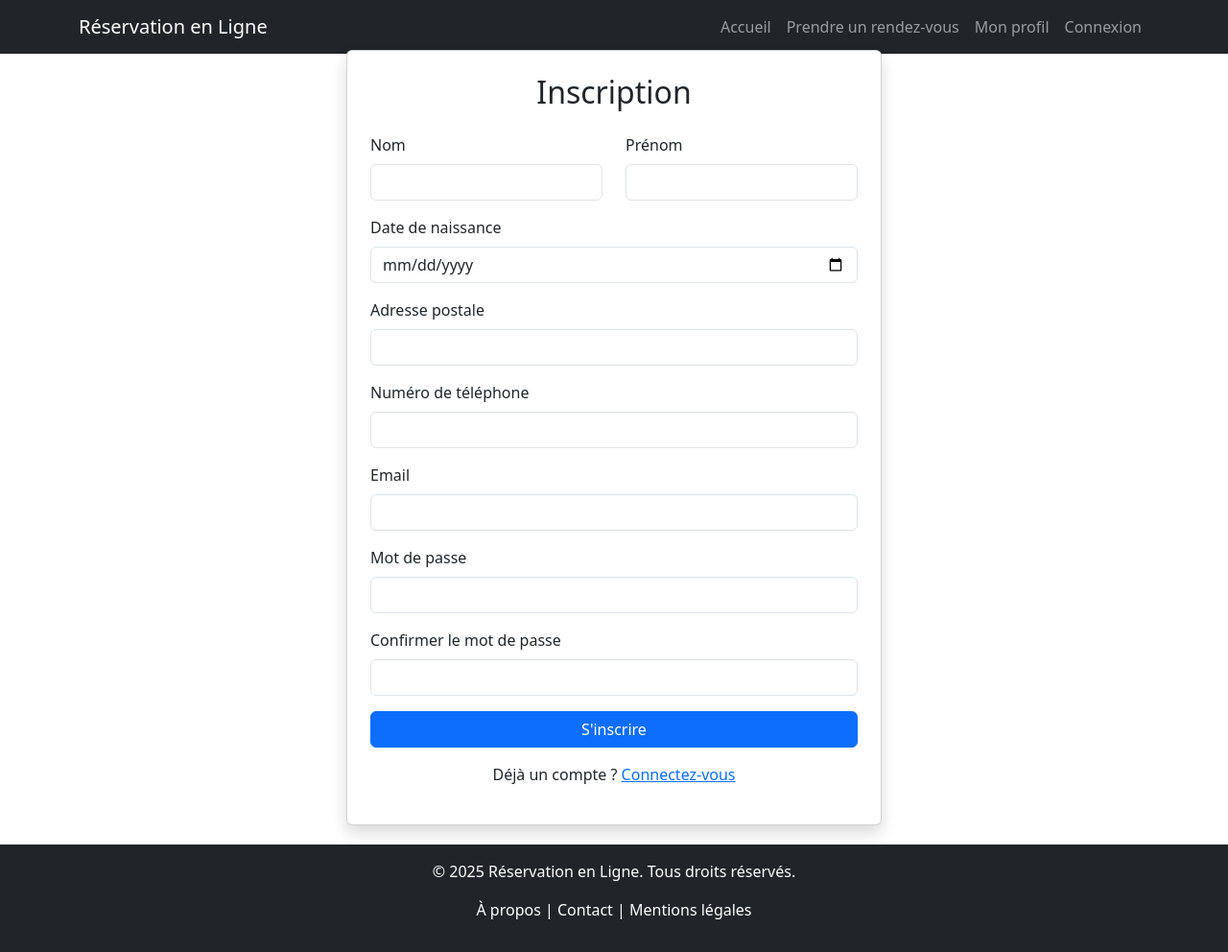
After one commit to MagiCapSss/BDD_RESERVATION, a PHP site: page /inscritption.php in a window 1280 px wide. The commit adds this page. Shown: the whole page at 96% size. Run offline with PHP 8.4, Linux system fonts and the light colour scheme.

Commit message:
page d'inscription et de connexion

```diff
--- a/index.php
+++ b/index.php
@@ -1,4 +1,8 @@
 <?php include 'header.php'; ?>
 
+<div class="container mt-4">
+    <h1 class="text-center">Bienvenue sur notre plateforme de réservation</h1>
+    <p class="text-center">Réservez facilement vos créneaux en ligne.</p>
+</div>
 
 <?php include 'footer.php'; ?>
--- /dev/null
+++ b/inscritption.php
@@ -0,0 +1,52 @@
+<?php include 'header.php'; ?>
+
+<div class="container d-flex justify-content-center align-items-center vh-100">
+    <div class="col-md-6">
+        <div class="card shadow p-4">
+            <h2 class="text-center mb-4">Inscription</h2>
+            <form action="traitement_inscription.php" method="POST">
+                <div class="row">
+                    <div class="col-md-6 mb-3">
+                        <label for="nom" class="form-label">Nom</label>
+                        <input type="text" class="form-control" id="nom" name="nom" required>
+                    </div>
+                    <div class="col-md-6 mb-3">
+                        <label for="prenom" class="form-label">Prénom</label>
+                        <input type="text" class="form-control" id="prenom" name="prenom" required>
+                    </div>
+                </div>
+                <div class="mb-3">
+                    <label for="date_naissance" class="form-label">Date de naissance</label>
+                    <input type="date" class="form-control" id="date_naissance" name="date_naissance" required>
+                </div>
+                <div class="mb-3">
+                    <label for="adresse" class="form-label">Adresse postale</label>
+                    <input type="text" class="form-control" id="adresse" name="adresse" required>
+                </div>
+                <div class="mb-3">
+                    <label for="telephone" class="form-label">Numéro de téléphone</label>
+                    <input type="tel" class="form-control" id="telephone" name="telephone" required>
+                </div>
+                <div class="mb-3">
+                    <label for="email" class="form-label">Email</label>
+                    <input type="email" class="form-control" id="email" name="email" required>
+                </div>
+                <div class="mb-3">
+                    <label for="password" class="form-label">Mot de passe</label>
+                    <input type="password" class="form-control" id="password" name="password" required>
+                </div>
+                <div class="mb-3">
+                    <label for="confirm_password" class="form-label">Confirmer le mot de passe</label>
+                    <input type="password" class="form-control" id="confirm_password" name="confirm_password" required>
+                </div>
+                <input type="hidden" name="csrf_token" value="TOKEN_A_REMPLACER">
+                <button type="submit" class="btn btn-primary w-100">S'inscrire</button>
+            </form>
+            <div class="text-center mt-3">
+                <p>Déjà un compte ? <a href="connexion.php">Connectez-vous</a></p>
+            </div>
+        </div>
+    </div>
+</div>
+
+<?php include 'footer.php'; ?>
```
Also changed, not shown: connexion.php (added, +26 -0 lines).
